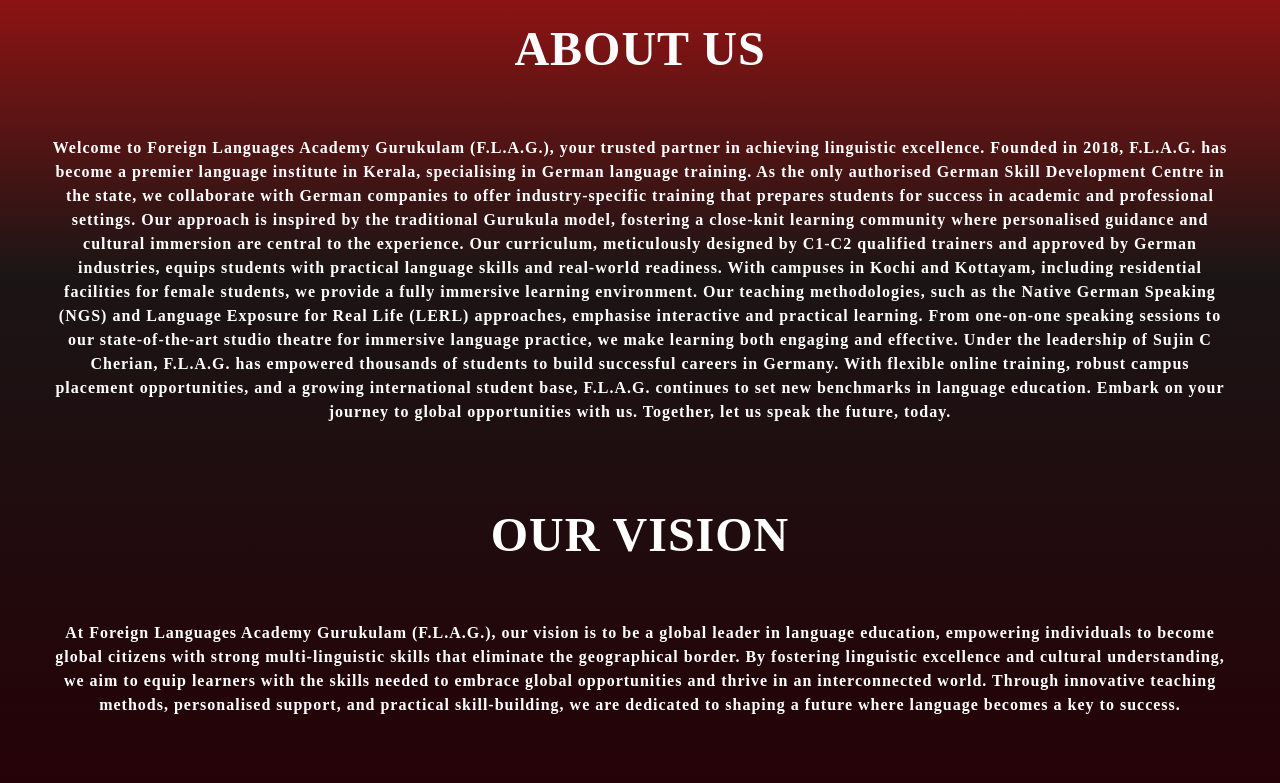
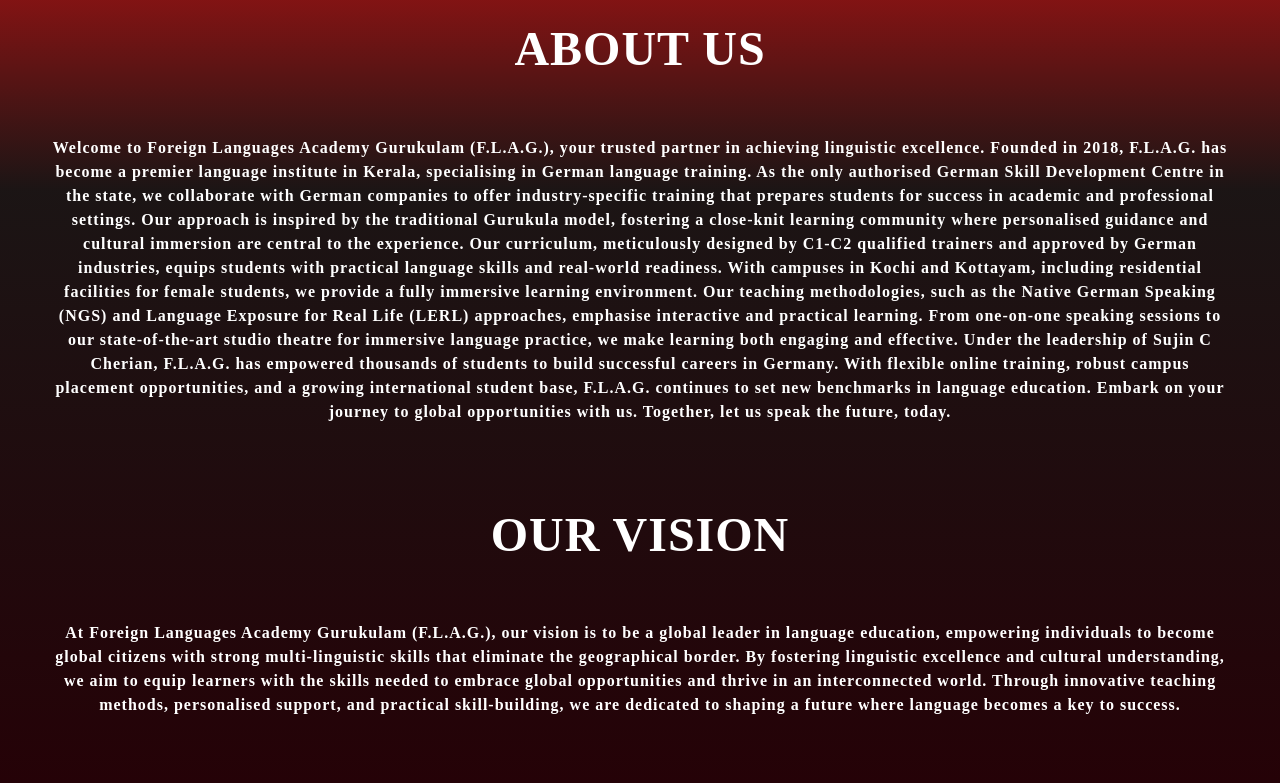
Before and after one commit to lifeplannerdev/flag, a Django app: page /about/ in a window 1280 px wide. Shown: the part 76-859 px from the top of the page. Run offline with Django 5.2, Linux system fonts and the light colour scheme; some libraries are stand-ins or nearby versions; some web fonts are replaced.

Commit message:
16 jan commit

```diff
--- a/templates/about.html
+++ b/templates/about.html
@@ -17,7 +17,7 @@
         }
 
         body {
-      background: linear-gradient(360deg, rgb(37, 2, 7) 0%, rgba(10,3,3,0.93) 59%, rgba(171,19,19,1) 100%);
+      background: linear-gradient(360deg, rgb(37, 2, 7) 0%, rgba(10,3,3,0.93) 69%, rgba(171,19,19,1) 100%);
       color: white;
       font-family:myfont;
       letter-spacing: 1px;
```
